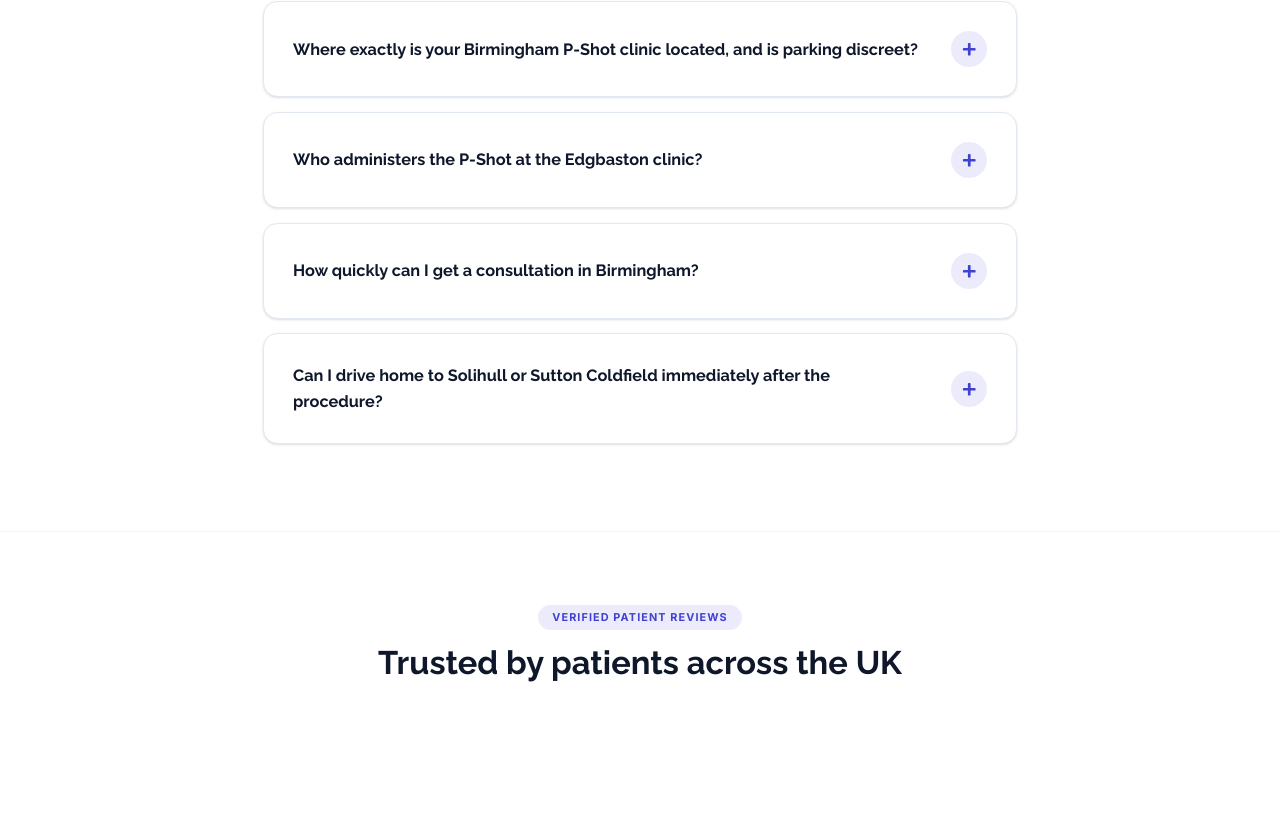
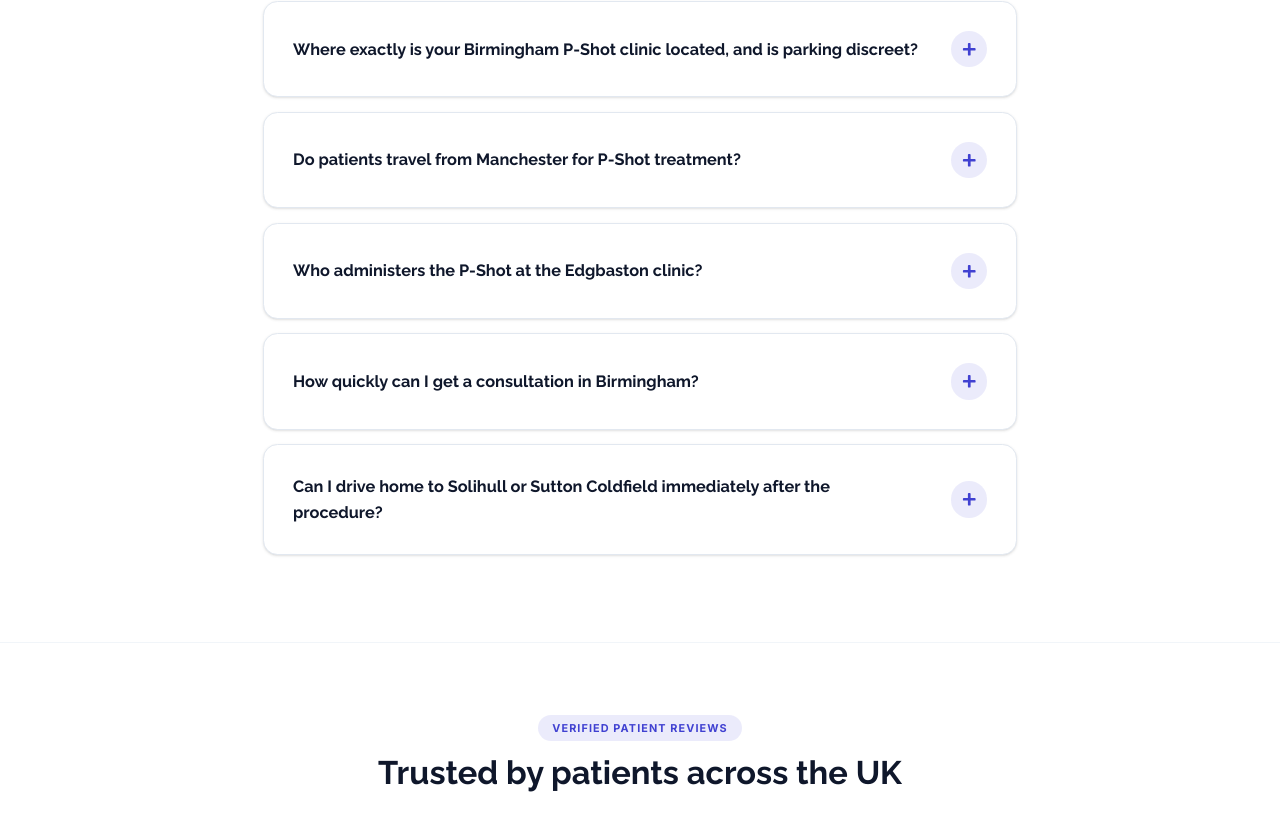
Before and after one commit to binithekid/Healing-PRP-Clinics-Preview, a Next.js app: page /birmingham/p-shot in a window 1280 px wide. Shown: the part 6663-7493 px from the top of the page. Built offline with nearby package versions, Linux system fonts and the light colour scheme.

Commit message:
Add FAQ about Manchester patients traveling for P-Shot

```diff
--- a/src/app/birmingham/p-shot/page.tsx
+++ b/src/app/birmingham/p-shot/page.tsx
@@ -50,6 +50,10 @@ const faqs = [
   {
     question: "Where exactly is your Birmingham P-Shot clinic located, and is parking discreet?",
     answer: "Our clinic is located at 38 Harborne Rd in Edgbaston (B15 3EB). We offer a highly discreet, private setting with accessible parking nearby, ensuring your visit from anywhere in the West Midlands is stress-free and confidential.",
+  },
+  {
+    question: "Do patients travel from Manchester for P-Shot treatment?",
+    answer: "Yes, some patients travel from Manchester and the wider North West to our Birmingham clinic for private, doctor-led P-Shot / PRP-based ED treatment. Healing PRP Clinics does not currently have a Manchester clinic. Patients from Manchester are seen at our Edgbaston, Birmingham clinic after consultation and suitability assessment.",
   },
   {
     question: "Who administers the P-Shot at the Edgbaston clinic?",
```
